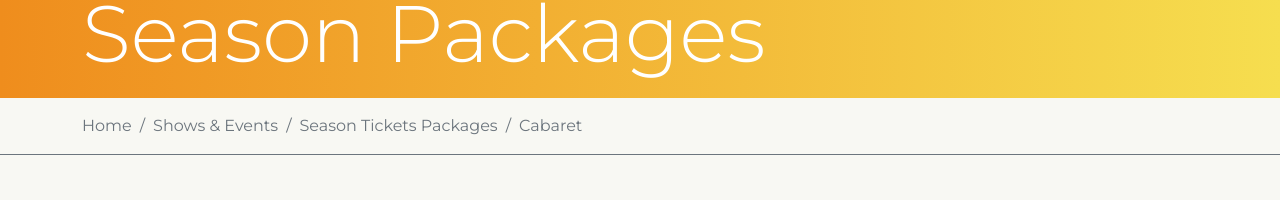
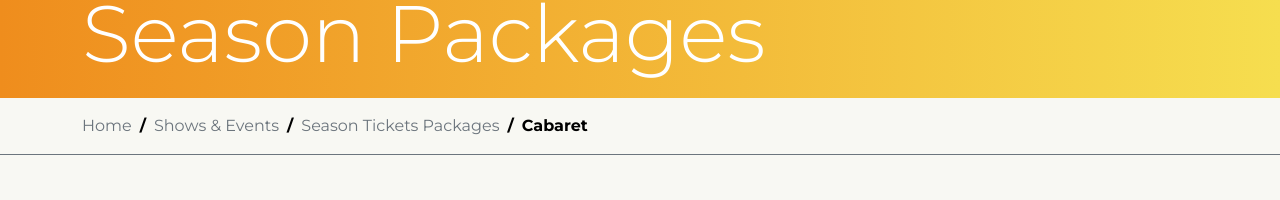
Before and after one commit to patk80/Segerstrom, a website: page index.html in a window 1280 px wide. Shown: the part 96-296 px from the top of the page. Drawn offline with nearby package versions, Linux system fonts and the light colour scheme.

Commit message:
Breadcrumb styles

```diff
--- a/styles/scss/styles.scss
+++ b/styles/scss/styles.scss
@@ -1,4 +1,3 @@
-
 body {
     background-color: #f8f8f3;
     font-family: "Montserrat", sans-serif;
@@ -7,3 +6,9 @@ body {
 #header {
     background-image: linear-gradient(to right, #ef8d1d , #f6de4f);
 }
+
+.breadcrumb-item+.breadcrumb-item::before,
+.breadcrumb-item.active {
+    color: #000000;
+    font-weight: bold;
+}
```
Also changed, not shown: styles/css/styles.css.
